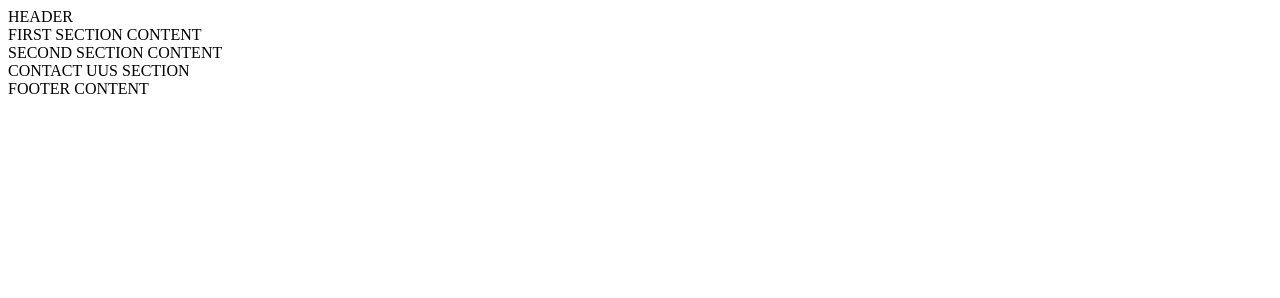
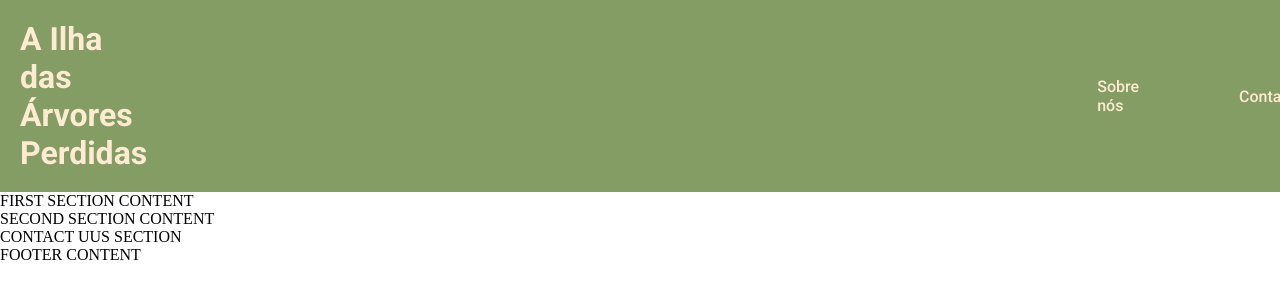
Before and after one commit to Julia-slvbrg/landing_page_the_island_of_missing_trees, a plain HTML site: page index.html in a window 1280 px wide. Drawn offline with Linux system fonts and the light colour scheme.

Commit message:
chore: header implemented and styled

```diff
--- a/index.html
+++ b/index.html
@@ -4,10 +4,27 @@
     <meta charset="UTF-8">
     <meta name="viewport" content="width=device-width, initial-scale=1.0">
     <title>Document</title>
+    <link rel="stylesheet" href="./main.css"/>
+
+    <link rel="preconnect" href="https://fonts.googleapis.com">
+    <link rel="preconnect" href="https://fonts.gstatic.com" crossorigin>
+    <link href="https://fonts.googleapis.com/css2?family=Roboto:wght@300;500;700&display=swap" rel="stylesheet">
+
+
+
 </head>
 <body>
     <header>
-        HEADER
+        <div class="container">
+            <h1>A Ilha das Árvores Perdidas</h1>
+            <nav>
+                <ul>
+                    <li><a href="#">Sobre nós</a></li>
+                    <li><a href="#">Contato</a></li>
+                </ul>
+            </nav>
+        </div>
+
     </header>
     <main>
         <section>
--- /dev/null
+++ b/main.css
@@ -0,0 +1,36 @@
+*{
+    box-sizing: border-box;
+    margin: 0;
+    padding: 0;
+}
+
+header {
+    background-color: #849d64;
+    padding: 20px;
+}
+.container {
+    display: flex;
+    flex-direction: row;
+    align-items: center;
+    justify-content: space-around;
+    gap: 950px;
+    font-family: 'Roboto', sans-serif;
+}
+.container h1 {
+    color: rgb(255,234,210);
+}
+.container ul {
+    list-style: none;
+    display: flex;
+    flex-direction: inherit;
+    align-items: center;
+    justify-content: center;
+    gap: 100px;
+}
+.container a {
+    text-decoration: none;
+    color: rgb(255,234,210);
+}
+.container a:active {
+    text-decoration: underline;
+}
```
